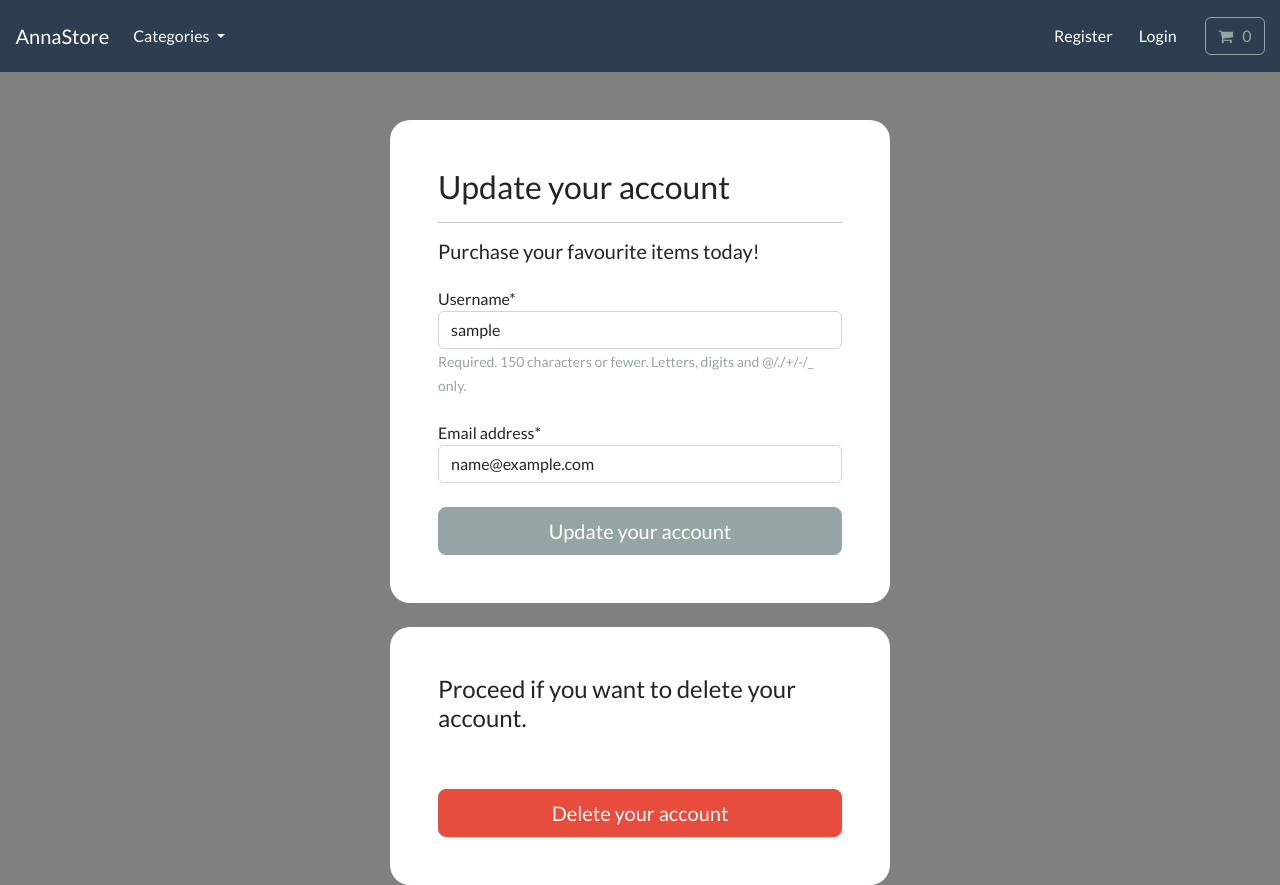
After one commit to lollypp3188/ecommerce, a Django app: page /account/profile-management in a window 1280 px wide. The commit adds this page. Run offline with Django 4.2, Linux system fonts and the light colour scheme; the visitor is signed in with stand-in values (Sample User, id 1); data that the repository does not hold is empty; some libraries are stand-ins or nearby versions.

Commit message:
feat: add registration, login, logout

```diff
--- /dev/null
+++ b/app/account/forms.py
@@ -0,0 +1,48 @@
+from django.contrib.auth.forms import (
+  UserCreationForm,
+  AuthenticationForm
+)
+from django.contrib.auth.models import User
+from django import forms
+from django.forms.widgets import (
+  PasswordInput,
+  TextInput,
+)
+
+
+class CreateUserForm(UserCreationForm):
+  class Meta:
+    model = User
+    fields = ['username', 'email', 'password1', 'password2']
+
+  def __init__(self, *args, **kwargs):
+    super(CreateUserForm, self).__init__( *args, **kwargs)
+
+    self.fields['email'].required = True
+
+  def clean_email(self):
+      email = self.cleaned_data.get('email')
+      if User.objects.filter(email=email).exists():
+          raise forms.ValidationError('This email is invalid.')
+      if len(email) >= 350:
+          raise forms.ValidationError('Your email is too long.')
+      return email
+
+
+class LoginForm(AuthenticationForm):
+  username = forms.CharField(widget=TextInput())
+  password = forms.CharField(widget=PasswordInput())
+
+
+class UpdateForm(forms.ModelForm):
+  password = None
+
+  def __init__(self, *args, **kwargs):
+    super(UpdateForm, self).__init__( *args, **kwargs)
+    self.fields['email'].required = True
+
+
+  class Meta:
+    model = User
+    fields = ['username', 'email']
+    exclude = ['password1', 'password2']
--- /dev/null
+++ b/app/account/templates/account/profile-management.html
@@ -0,0 +1,29 @@
+{% extends "store/base.html" %}
+{% load static %}
+{% load crispy_forms_tags %}
+{% block content %}
+  <style>
+    body {
+      background-color: gray;
+    }
+  </style>
+
+  <div class="container bg-white shadow-md p-5 form-layout mt-5">
+    <h3>Update your account</h3>
+    <hr>
+    <h5>Purchase your favourite items today!</h5>
+    <form method="POST" autocomplete="off" class="mt-4">
+      {% csrf_token %}
+      {{ user_form.username|as_crispy_field }}
+      <br>
+      {{ user_form.email|as_crispy_field }}
+      <button type="submit" class="btn btn-secondary btn-lg w-100 mt-4">Update your account</button>
+    </form>
+  </div>
+
+  <div class="container bg-white shadow-md p-5 form-layout mt-4">
+    <h4>Proceed if you want to delete your account.</h4>
+    <br>
+    <a class="btn btn-danger text-white btn-lg w-100 mt-4" type="button" href="{% url 'delete-account' %}"> Delete your account </a>
+  </div>
+{% endblock %}
--- a/app/account/urls.py
+++ b/app/account/urls.py
@@ -4,4 +4,13 @@ from . import views
 
 urlpatterns = [
   path('register', views.register, name='register'),
+  path('email-verification/<str:uidb64>/<str:token>/', views.email_verification, name='email-verification'),
+  path('email-verification-sent', views.email_verification_sent, name='email-verification-sent'),
+  path('email-verification-success', views.email_verification_success, name='email-verification-success'),
+  path('email-verification-failed', views.email_verification_failed, name='email-verification-failed'),
+  path('login-account', views.login_account, name='login-account'),
+  path('dashboard', views.dashboard, name='dashboard'),
+  path('logout-user', views.logout_user, name='logout-user'),
+  path('profile-management', views.profile_management, name='profile-management'),
+  path('delete-account', views.delete_account, name='delete-account'),
 ]
--- a/app/account/views.py
+++ b/app/account/views.py
@@ -1,6 +1,118 @@
-from django.shortcuts import render
-from django.http import HttpResponse
+from django.shortcuts import (
+  render,
+  redirect,
+)
+from  .forms import (
+  CreateUserForm,
+  LoginForm,
+  UpdateForm,
+)
+from django.contrib.sites.shortcuts import get_current_site
+from . token import user_tokenizer_generate
+from django.template.loader import render_to_string
+from django.utils.encoding import (
+  force_bytes,
+  force_str,
+)
+from django.utils.http import (
+  urlsafe_base64_decode,
+  urlsafe_base64_encode,
+)
+from django.contrib.auth.models import User
+from django.contrib.auth.models import auth
+from django.contrib.auth import (
+  authenticate,
+  login,
+  logout,
+)
+from django.contrib.auth.decorators import login_required
 
 
 def register(request):
-  return HttpResponse('Account url setup!')
+  form = CreateUserForm()
+  if request.method == 'POST':
+    form = CreateUserForm(request.POST)
+    if form.is_valid():
+      user = form.save()
+      user.is_active = False
+      user.save()
+      current_site = get_current_site(request)
+      subject ='Acount verification email'
+      message = render_to_string('account/registration/email-verification.html', {
+        'user': user,
+        'domain': current_site.domain,
+        'uid': urlsafe_base64_encode(force_bytes(user.pk)),
+        'token': user_tokenizer_generate.make_token(user),
+      })
+      user.email_user(subject=subject, message=message)
+      return redirect('email-verification-sent')
+  context = {'form': form}
+  return render(request, 'account/registration/register.html', context)
+
+
+def email_verification(request, uidb64, token):
+  unique_id = force_str(urlsafe_base64_decode(uidb64))
+  user = User.objects.get(pk=unique_id)
+  if user and user_tokenizer_generate.check_token(user, token):
+    user.is_active = True
+    user.save()
+    return redirect('email-verification-success')
+  else:
+    return redirect('email-verification-failed')
+
+def email_verification_sent(request):
+  return render(request, 'account/registration/email-verification-sent.html')
+
+
+def email_verification_success(request):
+  return render(request, 'account/registration/email-verification-success.html')
+
+
+def email_verification_failed(request):
+  return render(request, 'account/registration/email-verification-failed.html')
+
+
+def login_account(request):
+  form = LoginForm()
+  if request.method == 'POST':
+    form = LoginForm(request, data=request.POST)
+    if form.is_valid():
+      username = request.POST.get('username')
+      password = request.POST.get('password')
+      user = authenticate(request, username=username, password=password)
+      if user is not None:
+        auth.login(request, user)
+        return redirect('dashboard')
+  context = {'form': form}
+  return render(request, 'account/my-login.html', context)
+
+
+@login_required(login_url='login-account')
+def dashboard(request):
+  return render(request, 'account/dashboard.html')
+
+
+def logout_user(request):
+  auth.logout(request)
+  return redirect('store')
+
+
+@login_required(login_url='login-account')
+def profile_management(request):
+  if request.method == 'POST':
+    user_form = UpdateForm(request.POST, instance=request.user)
+    if user_form.is_valid():
+      user_form.save()
+      return redirect('dashboard')
+  user_form = UpdateForm(instance=request.user)
+  context = {'user_form': user_form}
+  return render(request, 'account/profile-management.html', context)
+
+
+@login_required(login_url='login-account')
+def delete_account(request):
+  user = User.objects.get(id=request.user.id)
+  if request.method == 'POST':
+    user.delete()
+    return redirect('store')
+  return render(request, 'account/delete-account.html')
--- /dev/null
+++ b/app/static/css/style.css
@@ -0,0 +1,4 @@
+.form-layout{
+  border-radius: 20px;
+  width: 500px;
+}
--- a/app/store/templates/store/base.html
+++ b/app/store/templates/store/base.html
@@ -21,13 +21,13 @@
         <link rel="stylesheet" href="https://bootswatch.com/5/flatly/bootstrap.min.css">
 
         <link rel="stylesheet" href="https://cdnjs.cloudflare.com/ajax/libs/font-awesome/4.7.0/css/font-awesome.min.css">
+        <link rel="stylesheet" href="{% static 'css/style.css' %}">
 
 
 
         <!-- JavaScript -->
 
         <script src="https://code.jquery.com/jquery-3.5.1.min.js" integrity="sha256-9/aliU8dGd2tb6OSsuzixeV4y/faTqgFtohetphbbj0=" crossorigin="anonymous"></script>
-
 
 	<!-- JavaScript Popper -->
 
@@ -116,14 +116,14 @@
 
                 <li class="nav-item">
 
-                    <a class="btn btn-alert navbar-btn text-white" type="button"  href="/"> Register </a>
+                    <a class="btn btn-alert navbar-btn text-white" type="button"  href="{% url 'register' %}"> Register </a>
 
                 </li>
 
 
                 <li class="nav-item">
 
-                    <a class="btn btn-alert navbar-btn text-white" type="button"  href="/"> Login </a>
+                    <a class="btn btn-alert navbar-btn text-white" type="button"  href="{% url 'login-account' %}"> Login </a>
 
                 </li>
 
--- a/app/store/templates/store/store.html
+++ b/app/store/templates/store/store.html
@@ -31,7 +31,7 @@
 
                 <br>
 
-                <a href="#" class="btn btn-primary my-2"> Create an account </a>
+                <a href="{% url 'register' %}" class="btn btn-primary my-2"> Create an account </a>
 
 
             </div>
--- a/requirements.txt
+++ b/requirements.txt
@@ -6,8 +6,11 @@ click==8.1.7
 click-didyoumean==0.3.1
 click-plugins==1.1.1
 click-repl==0.3.0
+crispy-bootstrap4==2024.1
 Django==5.1.1
+django-crispy-forms==2.3
 django-mathfilters==1.0.0
+django-utils-six==2.0
 kombu==5.4.2
 pillow==10.4.0
 prompt_toolkit==3.0.47
```
Also changed, not shown: app/account/templates/account/dashboard.html (added, +37 -0 lines), app/account/templates/account/delete-account.html (added, +25 -0 lines), app/account/templates/account/my-login.html (added, +28 -0 lines), app/account/templates/account/registration/email-verification-failed.html (added, +21 -0 lines), app/account/templates/account/registration/email-verification-sent.html (added, +21 -0 lines), app/account/templates/account/registration/email-verification-success.html (added, +21 -0 lines), app/account/templates/account/registration/email-verification.html (added, +8 -0 lines), app/account/templates/account/registration/register.html (added, +32 -0 lines), app/account/token.py (added, +13 -0 lines), app/app/settings.py (+16 -0 lines).
